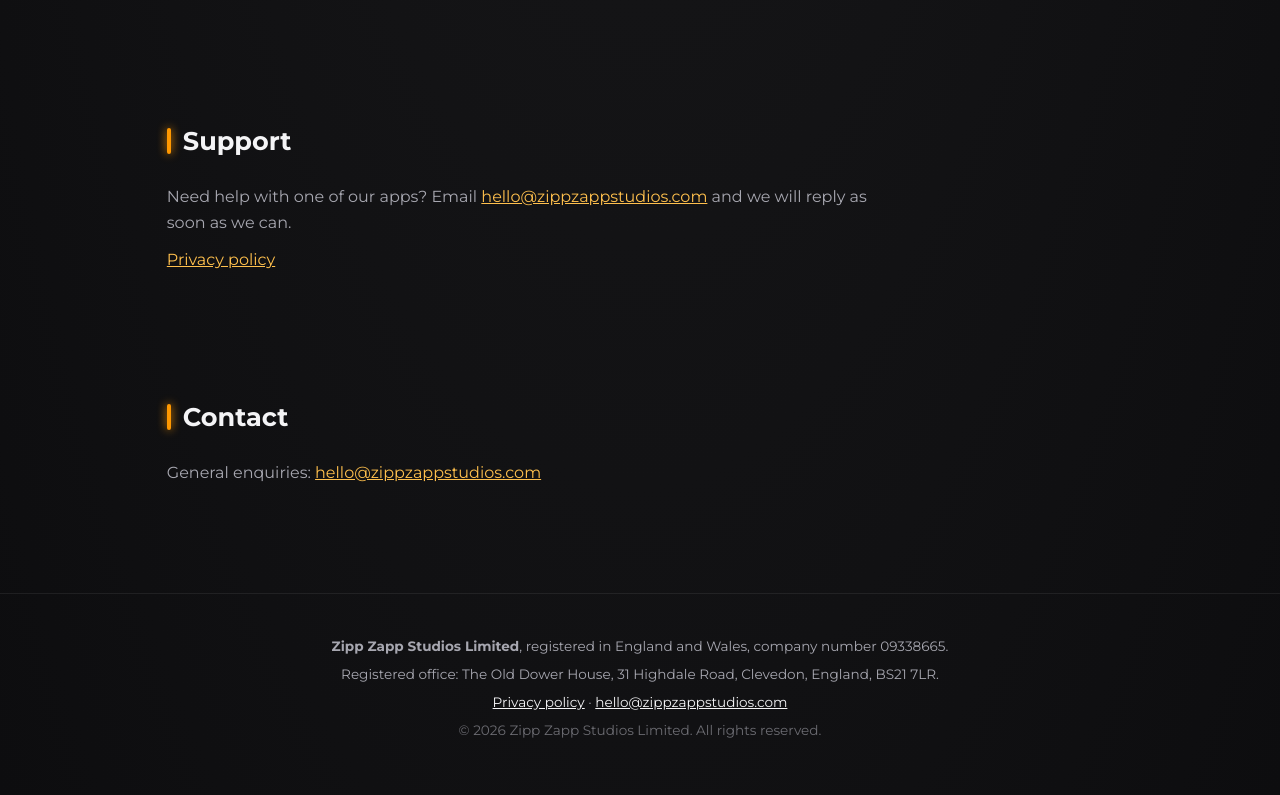
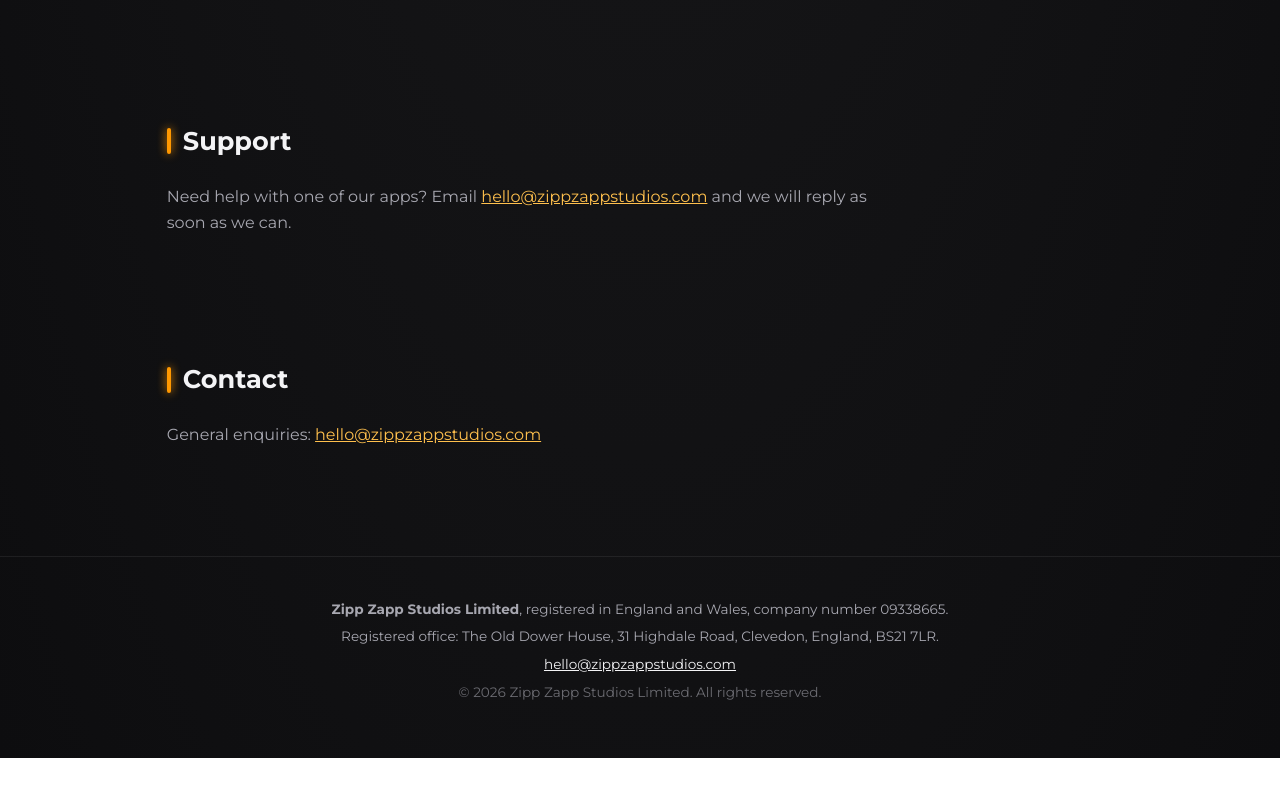
Before and after one commit to Richfarr-ZZS/zippzappstudios.com, a plain HTML site: page index.html in a window 1280 px wide. Shown: the part 1406-2201 px from the top of the page. After the commit the page ends 2164 px from the top, so only its background shows below. Drawn offline with Linux system fonts and the light colour scheme.

Commit message:
Remove TiempoTag privacy policy links from Zipp Zapp Studios site
Co-authored-by: Cursor <cursoragent@cursor.com>

```diff
--- a/index.html
+++ b/index.html
@@ -118,7 +118,6 @@
         <h2>Support</h2>
       </header>
       <p>Need help with one of our apps? Email <a href="mailto:hello@zippzappstudios.com">hello@zippzappstudios.com</a> and we will reply as soon as we can.</p>
-      <p><a href="https://tiempotag.com/legal">Privacy policy</a></p>
     </section>
 
     <section class="contact" id="contact">
@@ -133,7 +132,7 @@
   <footer class="site-footer">
     <p><strong>Zipp Zapp Studios Limited</strong>, registered in England and Wales, company number 09338665.</p>
     <p>Registered office: The Old Dower House, 31 Highdale Road, Clevedon, England, BS21 7LR.</p>
-    <p><a href="https://tiempotag.com/legal">Privacy policy</a> &middot; <a href="mailto:hello@zippzappstudios.com">hello@zippzappstudios.com</a></p>
+    <p><a href="mailto:hello@zippzappstudios.com">hello@zippzappstudios.com</a></p>
     <p class="copy">&copy; 2026 Zipp Zapp Studios Limited. All rights reserved.</p>
   </footer>
 
```
